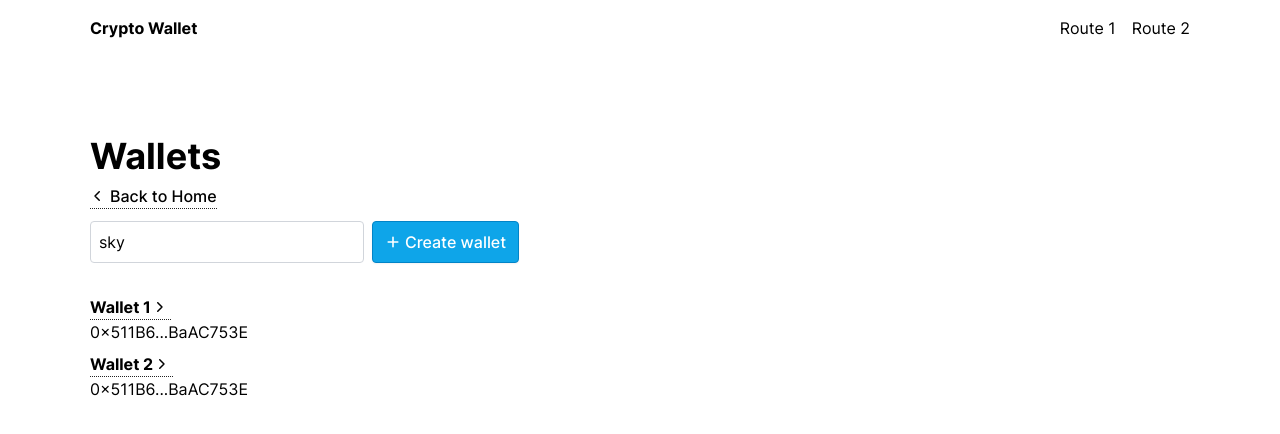
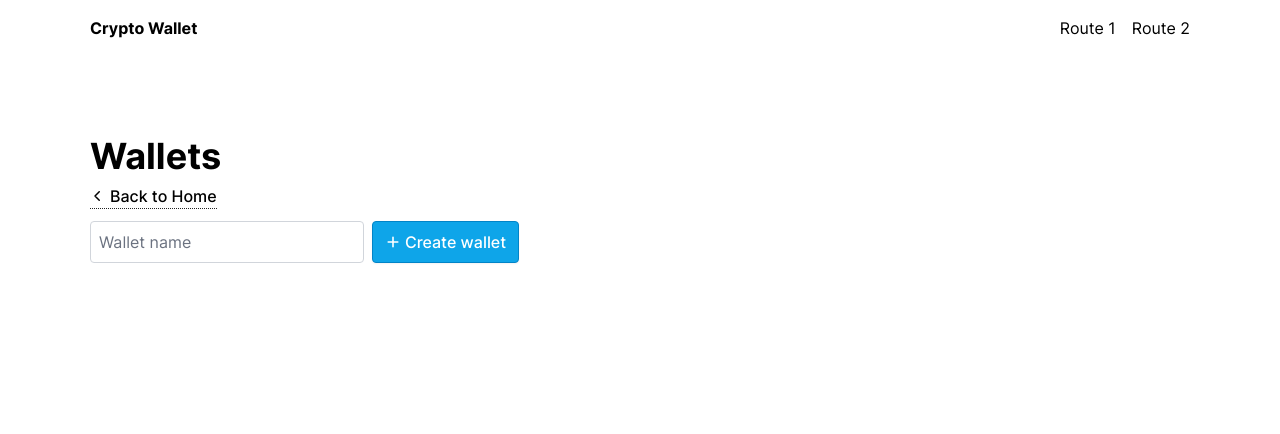
Before and after one commit to mocmeo/my-crypto-wallet, a Next.js app: page /wallets in a window 1280 px wide. Shown: the top 434 px of the page. Built offline with nearby package versions, Linux system fonts and the light colour scheme.

Commit message:
chore: update

```diff
--- a/package.json
+++ b/package.json
@@ -23,7 +23,9 @@
     "react": "^18.2.0",
     "react-dom": "^18.2.0",
     "react-icons": "^4.8.0",
-    "tailwind-merge": "^1.12.0"
+    "react-use": "^17.3.4",
+    "tailwind-merge": "^1.12.0",
+    "ethers": "5.7.2"
   },
   "devDependencies": {
     "@commitlint/cli": "^16.3.0",
@@ -54,7 +56,6 @@
   },
   "lint-staged": {
     "**/*.{js,jsx,ts,tsx}": [
-      "eslint --max-warnings=0",
       "prettier -w"
     ],
     "**/*.{json,css,scss,md,webmanifest}": [
--- /dev/null
+++ b/src/hooks/index.ts
@@ -0,0 +1 @@
+export * from './useLocalStorage';
--- /dev/null
+++ b/src/hooks/useLocalStorage.ts
@@ -0,0 +1,52 @@
+import { useEffect, useState } from 'react';
+
+const isServer = typeof window === 'undefined';
+
+export function useLocalStorage(key: string, initialValue: any) {
+  // State to store our value
+  // Pass initial state function to useState so logic is only executed once
+  const [storedValue, setStoredValue] = useState(() => initialValue);
+
+  const initialize = () => {
+    if (isServer) {
+      return initialValue;
+    }
+    try {
+      // Get from local storage by key
+      const item = window.localStorage.getItem(key);
+      // Parse stored json or if none return initialValue
+      return item ? JSON.parse(item) : initialValue;
+    } catch (error) {
+      // If error also return initialValue
+      console.log(error);
+      return initialValue;
+    }
+  };
+
+  /* prevents hydration error so that state is only initialized after server is defined */
+  useEffect(() => {
+    if (!isServer) {
+      setStoredValue(initialize());
+    }
+  }, []);
+
+  // Return a wrapped version of useState's setter function that ...
+  // ... persists the new value to localStorage.
+  const setValue = (value: any) => {
+    try {
+      // Allow value to be a function so we have same API as useState
+      const valueToStore =
+        value instanceof Function ? value(storedValue) : value;
+      // Save state
+      setStoredValue(valueToStore);
+      // Save to local storage
+      if (typeof window !== 'undefined') {
+        window.localStorage.setItem(key, JSON.stringify(valueToStore));
+      }
+    } catch (error) {
+      // A more advanced implementation would handle the error case
+      console.log(error);
+    }
+  };
+  return [storedValue, setValue];
+}
--- /dev/null
+++ b/src/models/Account.ts
@@ -0,0 +1,5 @@
+export interface Account {
+  privateKey: string;
+  address: string;
+  balance: string;
+}
--- /dev/null
+++ b/src/models/Chain.ts
@@ -0,0 +1,25 @@
+export type Chain = {
+  chainId: string;
+  name: string;
+  blockExplorerUrl: string;
+  rpcUrl: string;
+};
+
+export const goerli: Chain = {
+  chainId: '5',
+  name: 'Goerli',
+  blockExplorerUrl: 'https://goerli.etherscan.io',
+  rpcUrl: 'https://goerli.infura.io/v3/59b59e23bb7c44d799b5db4a1b83e4ee',
+};
+
+export const mainnet: Chain = {
+  chainId: '1',
+  name: 'Ethereum',
+  blockExplorerUrl: 'https://etherscan.io',
+  rpcUrl: 'https://mainnet.infura.io/v3/59b59e23bb7c44d799b5db4a1b83e4ee',
+};
+
+export const CHAINS_CONFIG = {
+  [goerli.chainId]: goerli,
+  [mainnet.chainId]: mainnet,
+};
--- a/src/pages/wallets.tsx
+++ b/src/pages/wallets.tsx
@@ -1,28 +1,34 @@
 import clsx from 'clsx';
-import * as React from 'react';
+import { useState } from 'react';
 import { HiPlus } from 'react-icons/hi';
+
+import { useLocalStorage } from '@/hooks';
 
 import Button from '@/components/buttons/Button';
 import Layout from '@/components/layout/Layout';
 import ArrowLink from '@/components/links/ArrowLink';
 import Seo from '@/components/Seo';
 
-import { colorList } from '@/constant';
+import { generateAccount } from '../utils/AccountUtils';
 
-type Color = (typeof colorList)[number];
+export default function WalletsPage() {
+  const [accountList, setAccountList] = useLocalStorage('WALLET_ACCOUNTS', {});
+  const [newWalletName, setNewWalletName] = useState('');
 
-export default function ComponentsPage() {
-  const [color, setColor] = React.useState<Color>('sky');
+  async function confirmAccount(walletName: string) {
+    const result = await generateAccount();
+    setAccountList({
+      ...accountList,
+      [result.account.address]: walletName,
+    });
+  }
 
   return (
     <Layout>
-      <Seo
-        templateTitle='Components'
-        description='Pre-built components with awesome default'
-      />
+      <Seo templateTitle='Wallets' description='Crypto Wallets' />
 
       <main>
-        <section className={clsx('bg-white', color)}>
+        <section className='bg-white'>
           <div className='layout min-h-screen py-20 text-black'>
             <h1>Wallets</h1>
             <ArrowLink direction='left' className='mb-3 mt-2' href='/'>
@@ -33,16 +39,20 @@ export default function ComponentsPage() {
               <input
                 name='walletName'
                 id='walletName'
-                value={color}
                 className={clsx(
                   'block max-w-xs rounded border',
                   'border-gray-300 bg-white',
                   'focus:border-primary-400 focus:ring-primary-400 pl-2 focus:outline-none focus:ring'
                 )}
                 placeholder='Wallet name'
-                onChange={(e) => setColor(e.target.value as Color)}
+                value={newWalletName}
+                onChange={(e) => setNewWalletName(e.target.value)}
               ></input>
-              <Button variant='primary' leftIcon={HiPlus}>
+              <Button
+                variant='primary'
+                leftIcon={HiPlus}
+                onClick={() => confirmAccount(newWalletName)}
+              >
                 Create wallet
               </Button>
             </div>
@@ -50,26 +60,20 @@ export default function ComponentsPage() {
             <div className='mt-8 space-y-12'>
               <div className='space-y-2'>
                 <div className='flex flex-col'>
+                  {accountList && (
                     <div>
-                    <div className='mb-2 flex flex-col'>
+                      {Object.keys(accountList).map((key) => (
+                        <div className='mb-2 flex flex-col' key={key}>
                           <div>
                             <ArrowLink href='/'>
-                          <b>Wallet 1</b>
+                              <div>{accountList[key]}</div>
                             </ArrowLink>
                           </div>
-                      <span>0x511B6...BaAC753E</span>
+                          <div>0x511B6...BaAC753E</div>
                         </div>
-
-                    <div className='mb-2 flex flex-col'>
-                      <div>
-                        <ArrowLink href='/'>
-                          <b>Wallet 2</b>
-                        </ArrowLink>
+                      ))}
                     </div>
-
-                      <span>0x511B6...BaAC753E</span>
-                    </div>
-                  </div>
+                  )}
                 </div>
               </div>
             </div>
--- /dev/null
+++ b/src/utils/AccountUtils.ts
@@ -0,0 +1,31 @@
+import { Wallet } from 'ethers';
+
+import { Account } from '../models/Account';
+
+export function generateAccount(
+  seedPhrase = '',
+  index = 0
+): { account: Account; seedPhrase: string } {
+  if (seedPhrase === '') {
+    seedPhrase = Wallet.createRandom().mnemonic.phrase;
+  }
+  const wallet = seedPhrase.includes(' ')
+    ? Wallet.fromMnemonic(seedPhrase, `m/44'/60'/0'/0/${index}`)
+    : new Wallet(seedPhrase);
+
+  const { address } = wallet;
+  const account = { address, privateKey: wallet.privateKey, balance: '0' };
+
+  // seedphrase doesnt have spaces -> private key, return blank string
+  return { account, seedPhrase: seedPhrase.includes(' ') ? seedPhrase : '' };
+}
+
+export function shortenAddress(str: string, numChars = 4) {
+  return `${str.substring(0, numChars)}...${str.substring(
+    str.length - numChars
+  )}`;
+}
+
+export function toFixedIfNecessary(value: string, decimalPlaces = 2) {
+  return +parseFloat(value).toFixed(decimalPlaces);
+}
--- /dev/null
+++ b/src/utils/TransactionUtils.ts
@@ -0,0 +1,32 @@
+import { ethers, Wallet } from 'ethers';
+
+import { CHAINS_CONFIG, goerli } from '../models/Chain';
+
+export async function sendToken(
+  amount: number,
+  from: string,
+  to: string,
+  privateKey: string
+) {
+  const chain = CHAINS_CONFIG[goerli.chainId];
+
+  // Create a provider using the Infura RPC URL for Goerli
+  const provider = new ethers.providers.JsonRpcProvider(chain.rpcUrl);
+
+  // Create a wallet instance from the sender's private key
+  const wallet: Wallet = new ethers.Wallet(privateKey, provider);
+
+  // Construct the transaction object
+  const tx = {
+    to,
+    value: ethers.utils.parseEther(amount.toString()),
+  };
+
+  // Sign the transaction with the sender's wallet
+  const transaction = await wallet.sendTransaction(tx);
+
+  // Wait for the transaction to be mined
+  const receipt = await transaction.wait();
+
+  return { transaction, receipt };
+}
--- /dev/null
+++ b/src/utils/index.ts
@@ -0,0 +1,7 @@
+export const slugify = (str) =>
+  str
+    .toLowerCase()
+    .trim()
+    .replace(/[^\w\s-]/g, '')
+    .replace(/[\s_-]+/g, '-')
+    .replace(/^-+|-+$/g, '');
```
Also changed, not shown: src/models/Transaction.ts (added, +7 -0 lines), 1 other file (tests, documents, lock files or other folders). Lines whose indentation alone changed are shown as unchanged.
